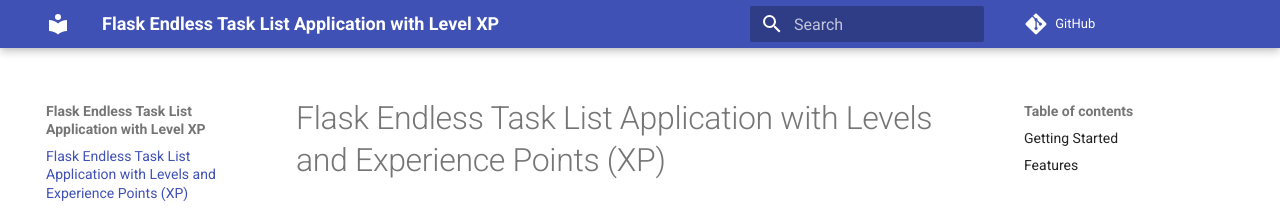
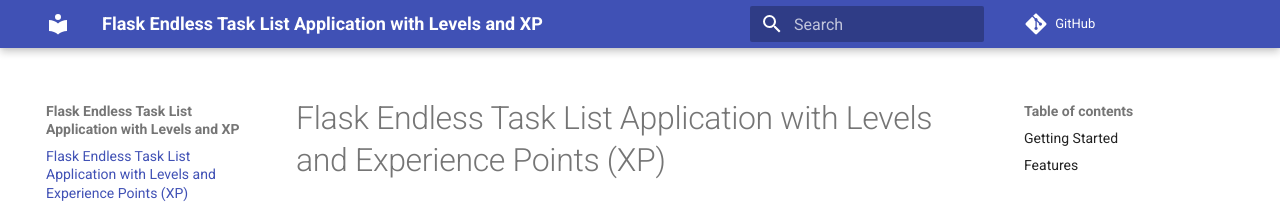
Before and after one commit to lulunac27a/flask-endless-task-list-app, an MkDocs documentation site: the page built from docs/index.md, in a window 1280 px wide. Shown: the top 224 px of the page. Built offline with MkDocs 1.6.1 and Material for MkDocs 9.7.7, drawn with Linux system fonts in a browser that asks for light colours; comment, search, counter and statistics services are not loaded.

Commit message:
Update site title

```diff
--- a/mkdocs.yml
+++ b/mkdocs.yml
@@ -1,3 +1,3 @@
-site_name: Flask Endless Task List Application with Level XP
+site_name: Flask Endless Task List Application with Levels and XP
 theme: material
 repo_url: https://github.com/lulunac27a/flask-endless-task-list-app
```
